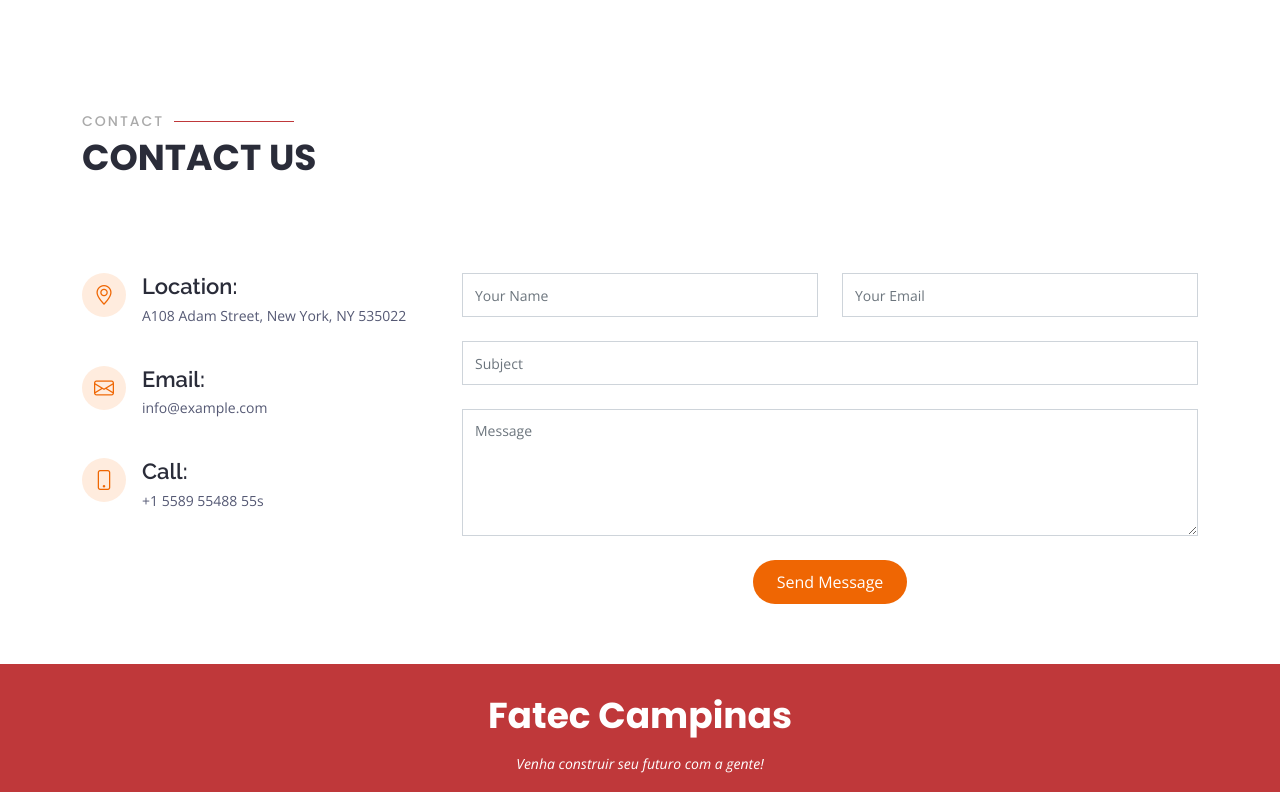
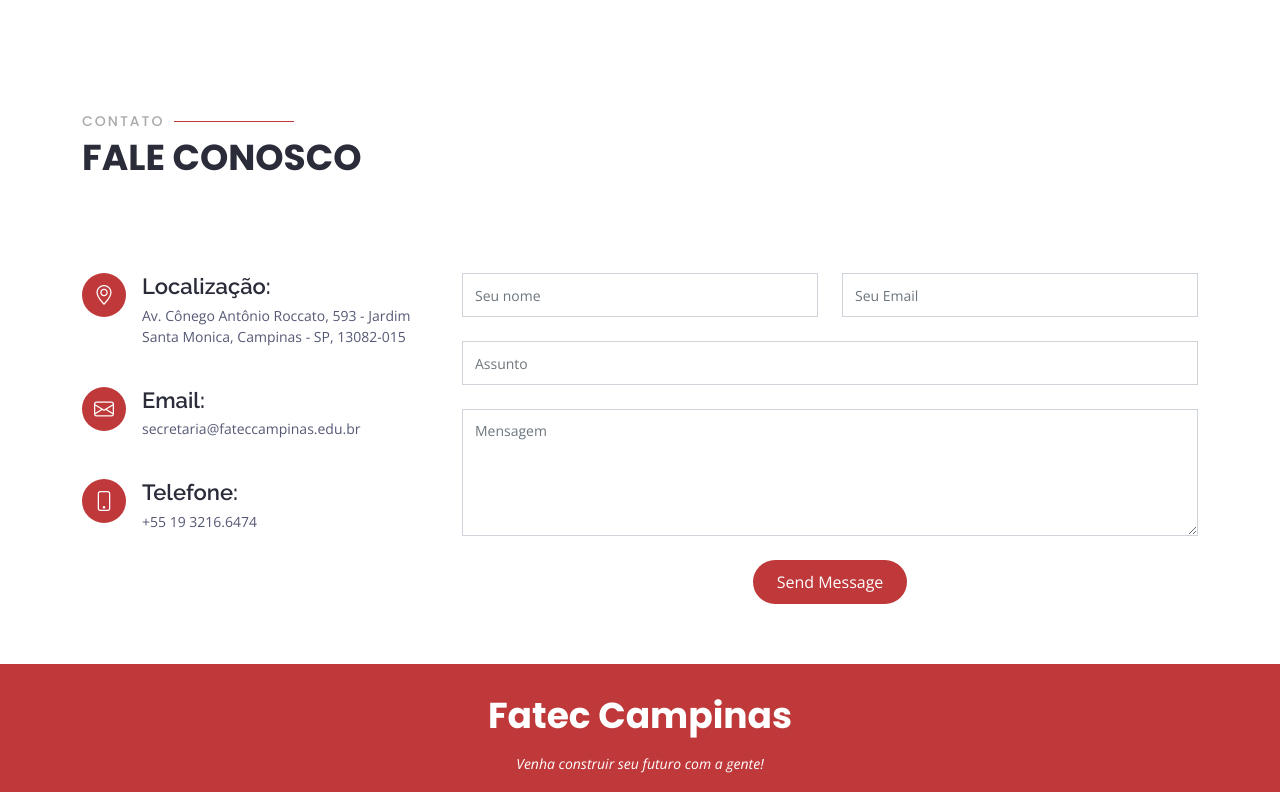
Before and after one commit to tPauloSilveira/remakeFatec, a plain HTML site: page index.html in a window 1280 px wide. Shown: the part 3629-4421 px from the top of the page. Drawn offline with nearby package versions, Linux system fonts and the light colour scheme.

Commit message:
alteracao do formulario de contato

```diff
--- a/assets/css/style.css
+++ b/assets/css/style.css
@@ -717,11 +717,11 @@ section {
 }
 .contact .info i {
   font-size: 20px;
-  color: #ef6603;
+  color: white;
   float: left;
   width: 44px;
   height: 44px;
-  background: #ffecde;
+  background: #bf383a;
   display: flex;
   justify-content: center;
   align-items: center;
@@ -745,7 +745,7 @@ section {
   margin-top: 40px;
 }
 .contact .info .email:hover i, .contact .info .address:hover i, .contact .info .phone:hover i {
-  background: #ef6603;
+  background: #f05154;
   color: #fff;
 }
 .contact .php-email-form {
@@ -804,7 +804,7 @@ section {
   padding: 10px 12px;
 }
 .contact .php-email-form button[type=submit] {
-  background: #ef6603;
+  background: #bf383a;
   border: 0;
   padding: 10px 24px;
   color: #fff;
@@ -812,7 +812,7 @@ section {
   border-radius: 50px;
 }
 .contact .php-email-form button[type=submit]:hover {
-  background: #fc8129;
+  background: #f05154;
 }
 @-webkit-keyframes animate-loading {
   0% {
--- a/index.html
+++ b/index.html
@@ -584,8 +584,8 @@
       <div class="container">
 
         <div class="section-title" data-aos="zoom-out">
-          <h2>Contact</h2>
-          <p>Contact Us</p>
+          <h2>Contato</h2>
+          <p>Fale Conosco</p>
         </div>
 
         <div class="row mt-5">
@@ -594,20 +594,20 @@
             <div class="info">
               <div class="address">
                 <i class="bi bi-geo-alt"></i>
-                <h4>Location:</h4>
-                <p>A108 Adam Street, New York, NY 535022</p>
+                <h4>Localização:</h4>
+                <p>Av. Cônego Antônio Roccato, 593 - Jardim Santa Monica, Campinas - SP, 13082-015</p>
               </div>
 
               <div class="email">
                 <i class="bi bi-envelope"></i>
                 <h4>Email:</h4>
-                <p>info@example.com</p>
+                <p>secretaria@fateccampinas.edu.br</p>
               </div>
 
               <div class="phone">
                 <i class="bi bi-phone"></i>
-                <h4>Call:</h4>
-                <p>+1 5589 55488 55s</p>
+                <h4>Telefone:</h4>
+                <p>+55 19 3216.6474</p>
               </div>
 
             </div>
@@ -619,17 +619,17 @@
             <form action="forms/contact.php" method="post" role="form" class="php-email-form">
               <div class="row">
                 <div class="col-md-6 form-group">
-                  <input type="text" name="name" class="form-control" id="name" placeholder="Your Name" required>
+                  <input type="text" name="name" class="form-control" id="name" placeholder="Seu nome" required>
                 </div>
                 <div class="col-md-6 form-group mt-3 mt-md-0">
-                  <input type="email" class="form-control" name="email" id="email" placeholder="Your Email" required>
+                  <input type="email" class="form-control" name="email" id="email" placeholder="Seu Email" required>
                 </div>
               </div>
               <div class="form-group mt-3">
-                <input type="text" class="form-control" name="subject" id="subject" placeholder="Subject" required>
+                <input type="text" class="form-control" name="subject" id="subject" placeholder="Assunto" required>
               </div>
               <div class="form-group mt-3">
-                <textarea class="form-control" name="message" rows="5" placeholder="Message" required></textarea>
+                <textarea class="form-control" name="message" rows="5" placeholder="Mensagem" required></textarea>
               </div>
               <div class="my-3">
                 <div class="loading">Loading</div>
```
